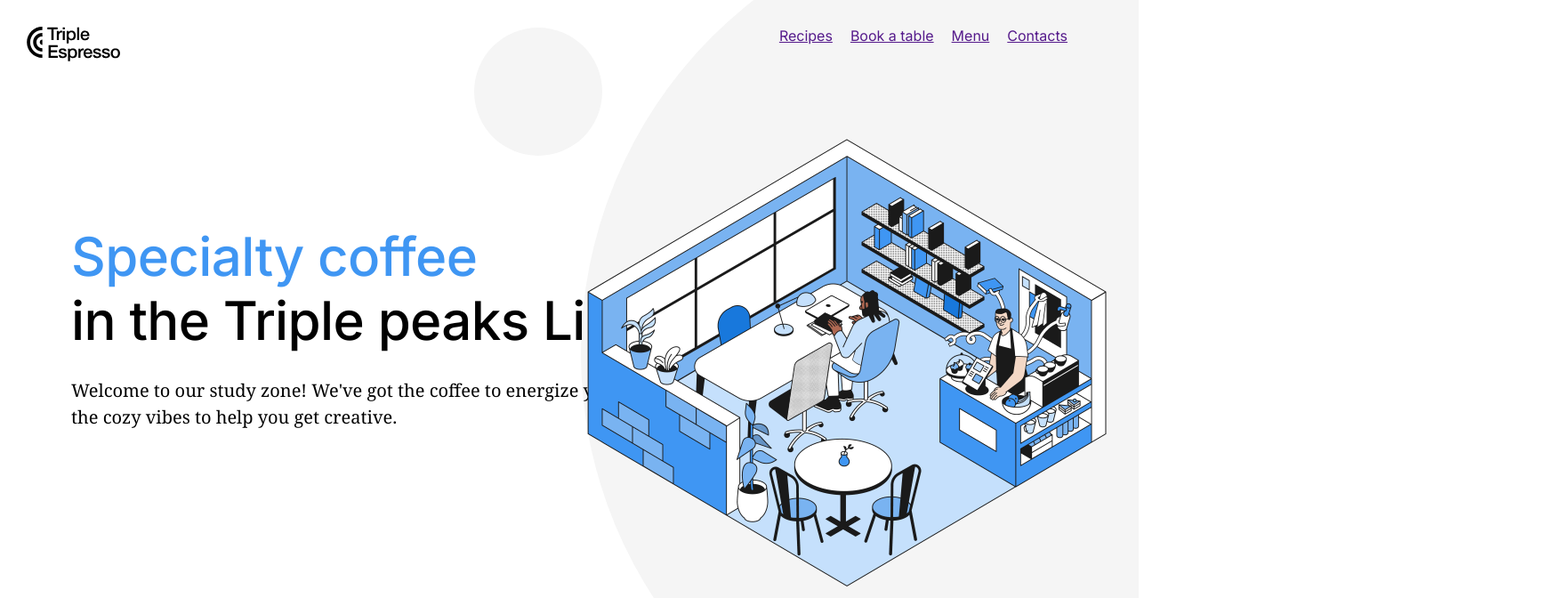
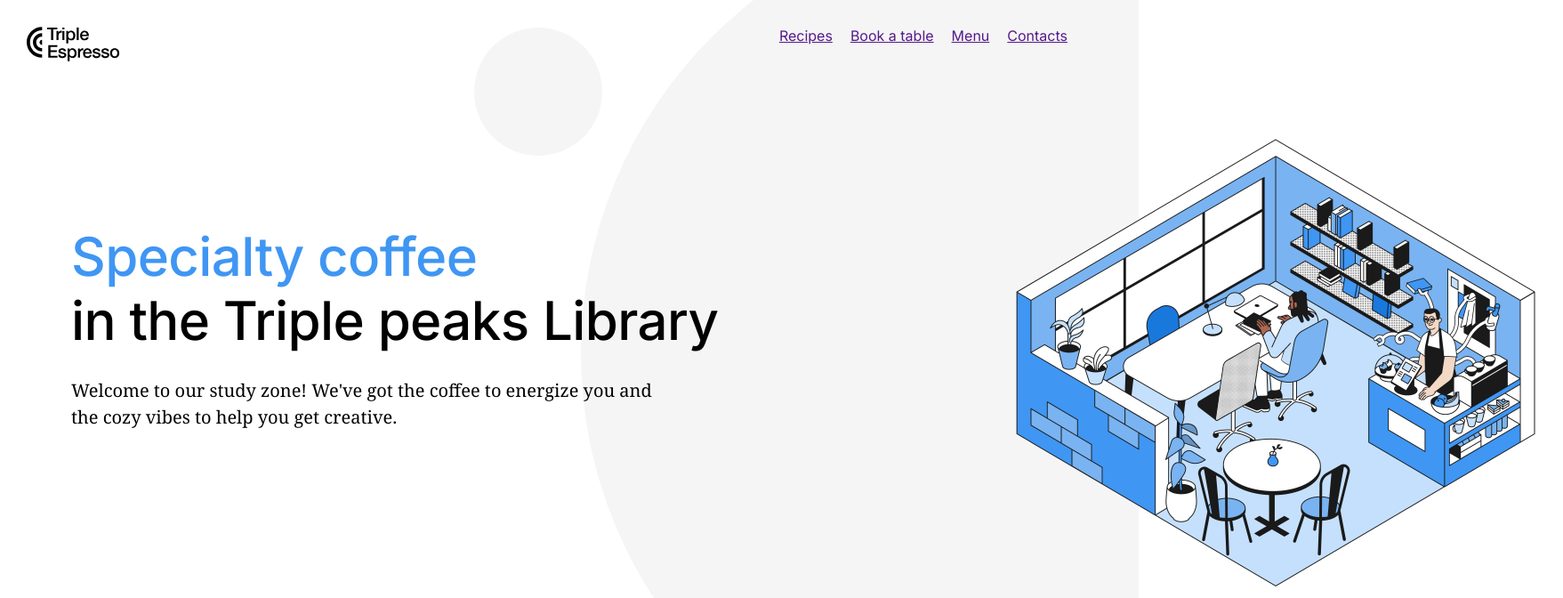
Before and after one commit to perm111/se_project_coffeeshop, a plain HTML site: page index.html in a window 1280 px wide. Shown: the top 672 px of the page at 89% size, 1757 px wide, since content can reach past the window. Drawn offline with Linux system fonts and the light colour scheme.

Commit message:
New update for my project

```diff
--- a/pages/index.css
+++ b/pages/index.css
@@ -41,7 +41,7 @@
 .nav__logo {
   position: relative;
   left: -50px;
-  width: 105;
+  width: 105px;
   height: 39px;
 }
 
@@ -51,7 +51,7 @@
   height: 568px;
   top: 124px;
   right: 5px;
-  left: 1111;
+  left: 1111px;
 }
 
 .header__title {
```
